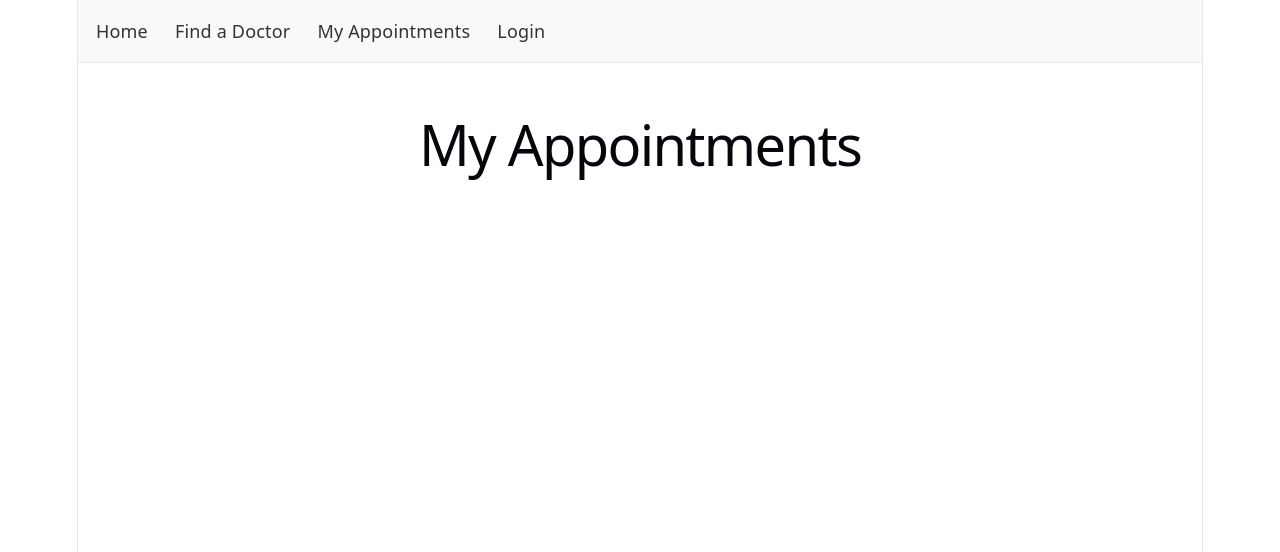
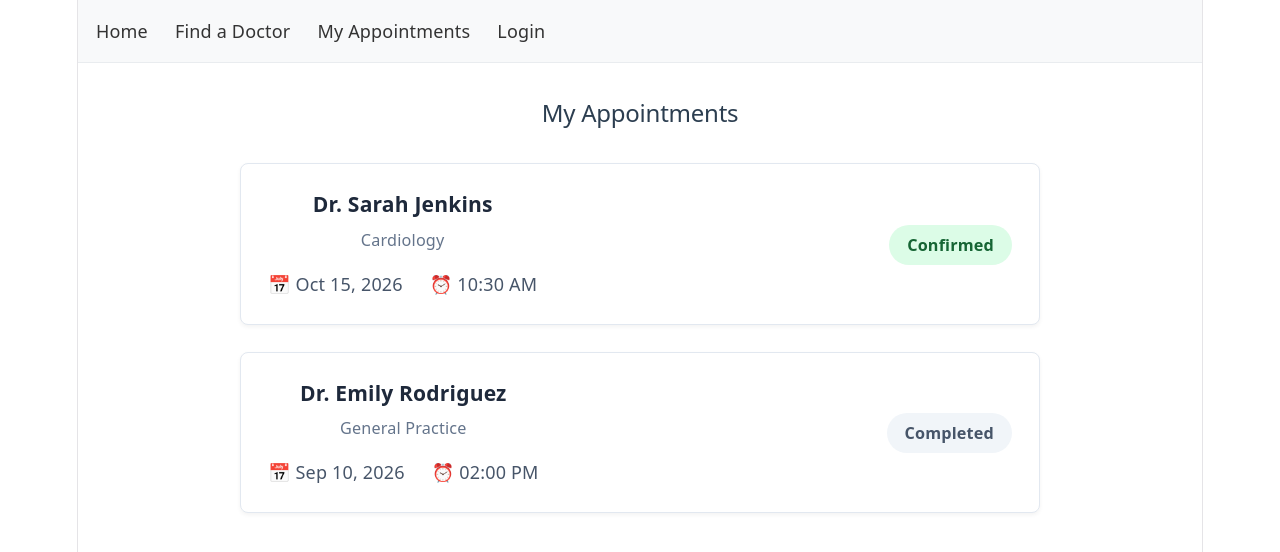
Before and after one commit to Dkidus-star/clinic-booking-app, a React (Vite) app in the folder clinic-booking-app/: page /appointments in a window 1280 px wide. Shown: the top 552 px of the page. Built offline with nearby package versions, Linux system fonts and the light colour scheme.

Commit message:
add appointments dashboard

```diff
--- a/clinic-booking-app/src/App.css
+++ b/clinic-booking-app/src/App.css
@@ -242,3 +242,55 @@
   font-size: 3rem;
   margin-bottom: 1rem;
 }
+/* Appointments Page Styles */
+.appointments-container {
+  max-width: 800px;
+  margin: 0 auto;
+}
+
+.appointments-list {
+  display: flex;
+  flex-direction: column;
+  gap: 1.5rem;
+}
+
+.appointment-card {
+  display: flex;
+  justify-content: space-between;
+  align-items: center;
+  padding: 1.5rem;
+  background-color: white;
+  border: 1px solid #e2e8f0;
+  border-radius: 8px;
+  box-shadow: 0 2px 4px rgba(0, 0, 0, 0.05);
+}
+
+.appt-info h3 {
+  margin: 0 0 0.5rem 0;
+  color: #1e293b;
+}
+
+.appt-datetime {
+  display: flex;
+  gap: 1.5rem;
+  margin-top: 1rem;
+  color: #475569;
+  font-weight: 500;
+}
+
+.status-badge {
+  padding: 0.5rem 1rem;
+  border-radius: 20px;
+  font-weight: 600;
+  font-size: 0.9rem;
+}
+
+.status-badge.confirmed {
+  background-color: #dcfce7;
+  color: #166534;
+}
+
+.status-badge.completed {
+  background-color: #f1f5f9;
+  color: #475569;
+}
--- a/clinic-booking-app/src/pages/Appointments.jsx
+++ b/clinic-booking-app/src/pages/Appointments.jsx
@@ -1,3 +1,49 @@
+import "../App.css";
+
 export default function Appointments() {
-  return <h1>My Appointments</h1>;
+  // Mock data for user's appointments
+  const myAppointments = [
+    {
+      id: "101",
+      doctorName: "Dr. Sarah Jenkins",
+      specialty: "Cardiology",
+      date: "Oct 15, 2026",
+      time: "10:30 AM",
+      status: "Confirmed",
+    },
+    {
+      id: "102",
+      doctorName: "Dr. Emily Rodriguez",
+      specialty: "General Practice",
+      date: "Sep 10, 2026",
+      time: "02:00 PM",
+      status: "Completed",
+    },
+  ];
+
+  return (
+    <div className="appointments-container">
+      <h2 className="page-title">My Appointments</h2>
+
+      <div className="appointments-list">
+        {myAppointments.map((appt) => (
+          <div key={appt.id} className="appointment-card">
+            <div className="appt-info">
+              <h3>{appt.doctorName}</h3>
+              <p className="doctor-specialty">{appt.specialty}</p>
+              <div className="appt-datetime">
+                <span>📅 {appt.date}</span>
+                <span>⏰ {appt.time}</span>
+              </div>
+            </div>
+            <div className="appt-status">
+              <span className={`status-badge ${appt.status.toLowerCase()}`}>
+                {appt.status}
+              </span>
+            </div>
+          </div>
+        ))}
+      </div>
+    </div>
+  );
 }
```
